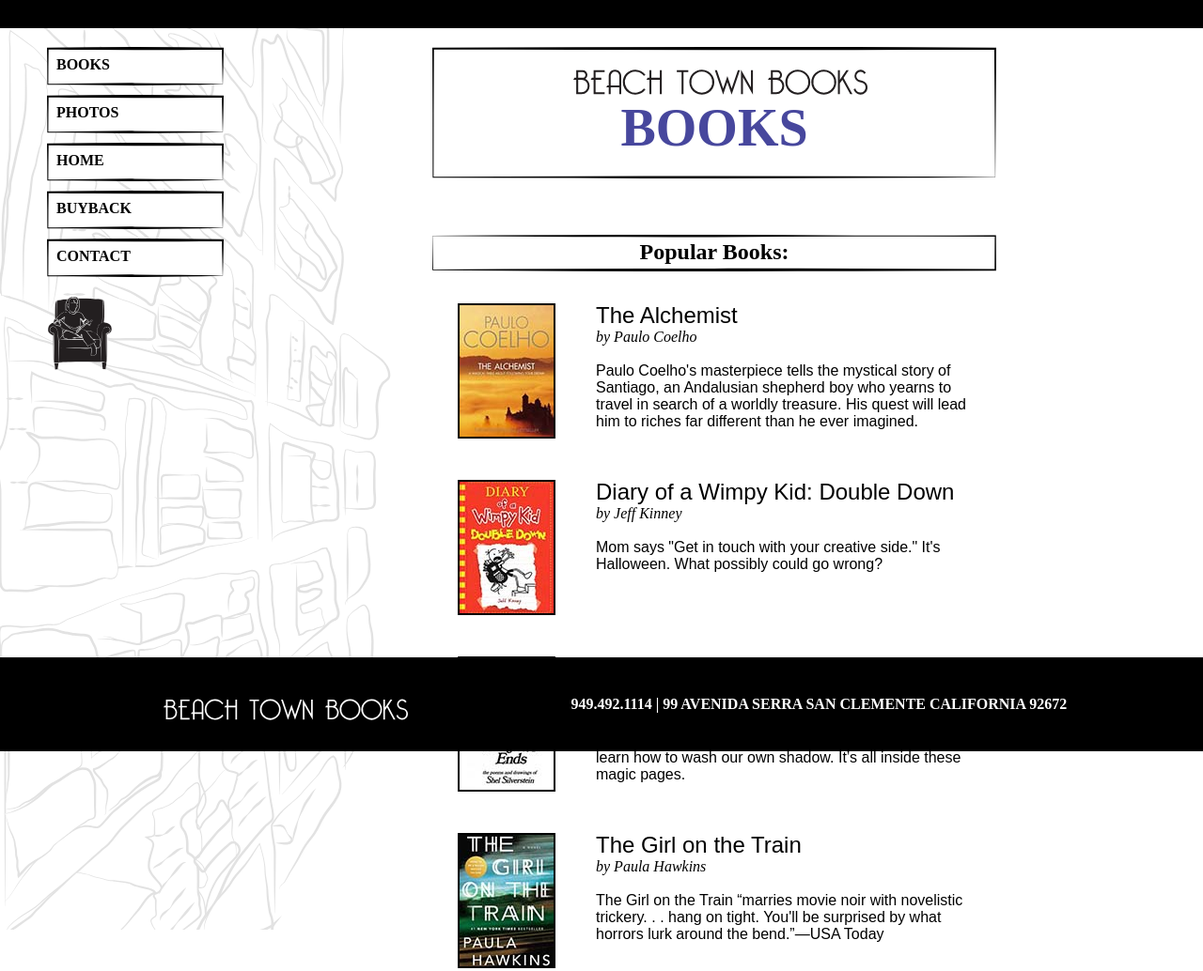
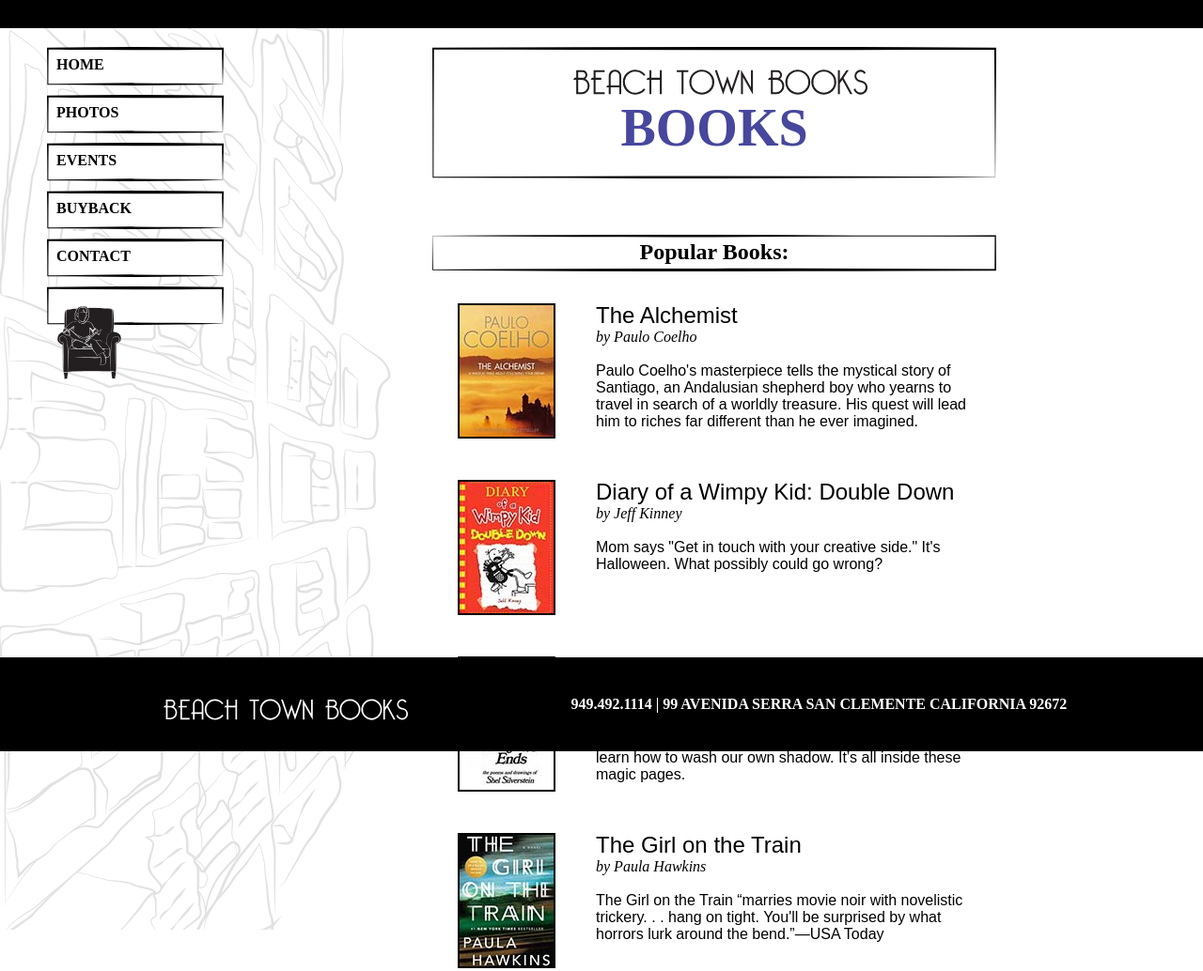
Before and after one commit to hlcollin/beach_town_books, a plain HTML site: page books.html in a window 1280 px wide. Shown: the top 1034 px of the page at 94% size. Drawn offline with Linux system fonts and the light colour scheme.

Commit message:
fixed links on bookspage

```diff
--- a/books.html
+++ b/books.html
@@ -33,9 +33,9 @@
         </header>
 
                 <ul class="nav">
-                    <li><a href="books.html">BOOKS</a></li>
+                    <li><a href="index.html">HOME</a></li>
                     <li><a href="photos.html">PHOTOS</a></li>
-                    <li><a href="index.html">HOME</a></li>
+                    <li><a href="events.html">EVENTS</a></li>
                     <li><a href="buyback.html">BUYBACK</a></li>
                     <li><a href="contact.html">CONTACT</a></li>
                      <a href="index.html"><img class="return" src="images/chair.svg"></a>
--- a/main.css
+++ b/main.css
@@ -128,26 +128,63 @@
 
 
 .nav li {
+
+
+	list-style-type: none;
+
+	text-align: left;
+	margin-bottom: 5px;
+}
+
+.nav a:link {
+
     padding-top: 10px;
     padding-left: 10px;
+    font-family: grad, serif;
+    font-style: normal;
+    font-weight: 700;
+    display: block;
     width: 178px;
     height: 36px;
-	list-style-type: none;
-	background-image: url(images/border.svg);
+    background-image: url(images/border.svg);
     background-repeat: no-repeat;
-	text-align: left;
-	margin-bottom: 5px;
-    justify-content: space-between;
 }
 
-.nav a {
+.nav a:visited {
+
+    padding-top: 10px;
+    padding-left: 10px;
+    font-family: grad, serif;
+    font-style: normal;
+    font-weight: 700;
+    display: block;
+    width: 178px;
+    height: 36px;
+    background-image: url(images/border.svg);
+    background-repeat: no-repeat;
+}
+
+.nav li:hover {
 
     font-family: grad, serif;
     font-style: normal;
     font-weight: 700;
+    display: block;
+    width: 178px;
+    height: 36px;
+    background-image: url(images/border_hover.svg);
+    background-repeat: no-repeat;
 }
 
-.nav li:hover {
+.nav li:active {
+    padding-top: 10px;
+    padding-left: 10px;
+    font-family: grad, serif;
+    font-style: normal;
+    font-weight: 700;
+    display: block;
+    width: 178px;
+    height: 36px;
     background-image: url(images/border_hover.svg);
     background-repeat: no-repeat;
 }
```
